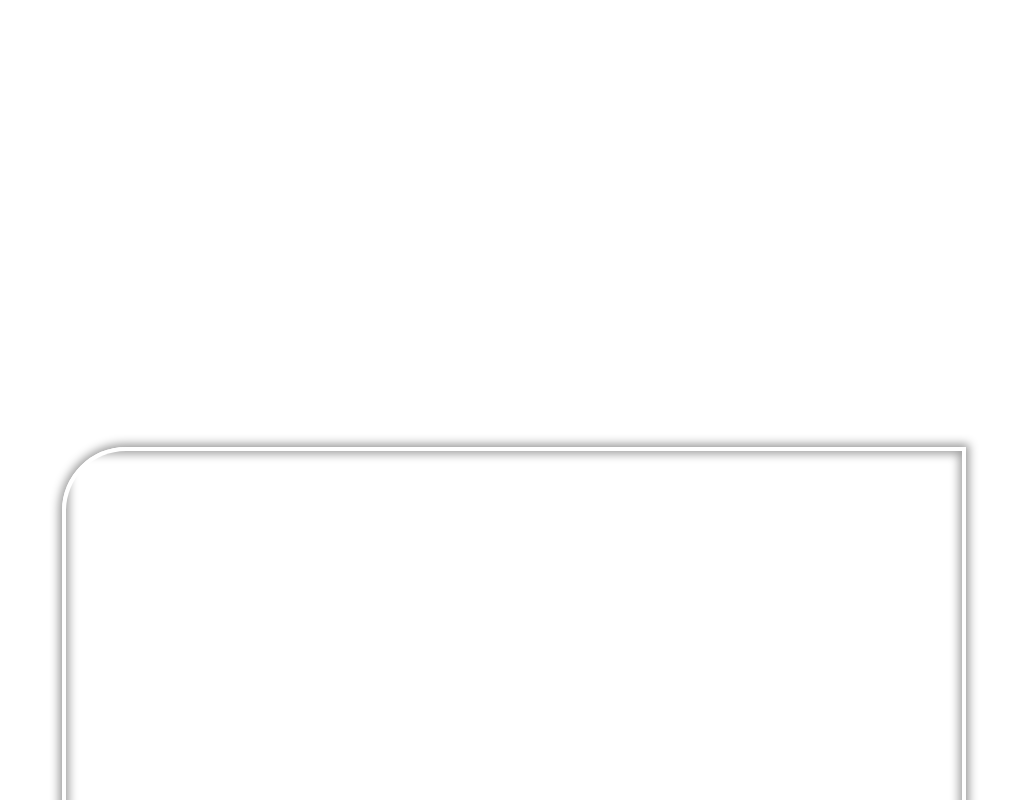
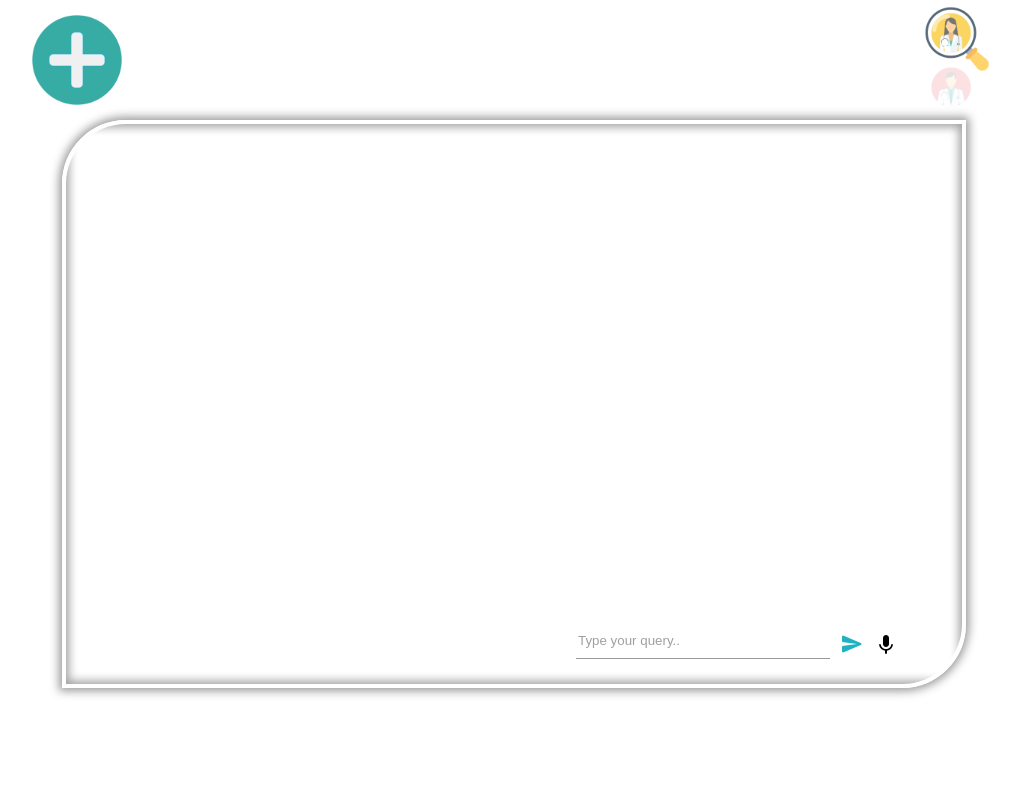
Before and after one commit to kevit-monika-parmar/hackathon-frontend-2022, a React (Create React App) app: page / in a window 1280 px wide. Shown: the whole page, without its empty margins (126-1146 px from the left). Built offline with nearby package versions, Linux system fonts and the light colour scheme.

Commit message:
input design changes, first row images added

```diff
--- a/src/App.js
+++ b/src/App.js
@@ -1,11 +1,26 @@
-import ambulance from "./assets/images/ambulance-hospital.gif";
+import images from "./helpers/images";
 
 function App() {
   return (
     <div className="bot">
-      <img className="ambulance-gif" src={ambulance} alt="ambulance" />
+      <div className="images-first-row">
+        <img src={images.add} alt="add" />
+        <img src={images.ambulance} alt="ambulance" />
+        <img src={images.medical} alt="medical" />
+      </div>
       <div className="bot-container">
-        <input className="bot-input" placeholder="Type your query.." />
+        <div className="bot-input">
+          <input placeholder="Type your query.." />
+          <span className="material-icons-round send-icon" title="Send Message">
+            send
+          </span>
+          <span
+            className="material-icons-round speaker-icon"
+            title="Hold to send voice message"
+          >
+            keyboard_voice
+          </span>
+        </div>
       </div>
     </div>
   );
```
